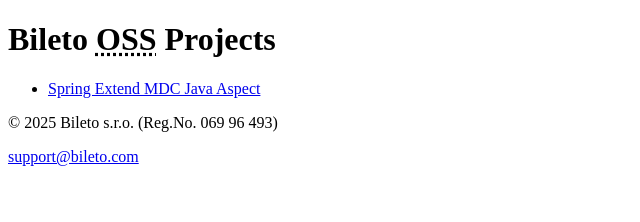
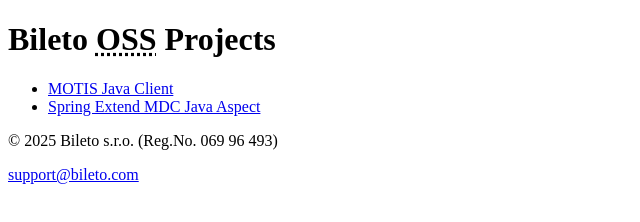
Before and after one commit to bileto/bileto.github.io, a plain HTML site: page index.html in a window 1280 px wide. Shown: the whole page, without its empty margins (0-640 px from the left). Drawn offline with Linux system fonts and the light colour scheme.

Commit message:
Add MOTIS Java Client

```diff
--- a/index.html
+++ b/index.html
@@ -8,6 +8,7 @@
         <h1>Bileto <abbr title="Open-Source Software">OSS</abbr> Projects</h1>
 
         <ul>
+            <li><a href="https://github.com/bileto/motis-java-client">MOTIS Java Client</a></li>
             <li><a href="https://github.com/bileto/extend-mdc">Spring Extend MDC Java Aspect</a></li>
         </ul>
 
```
